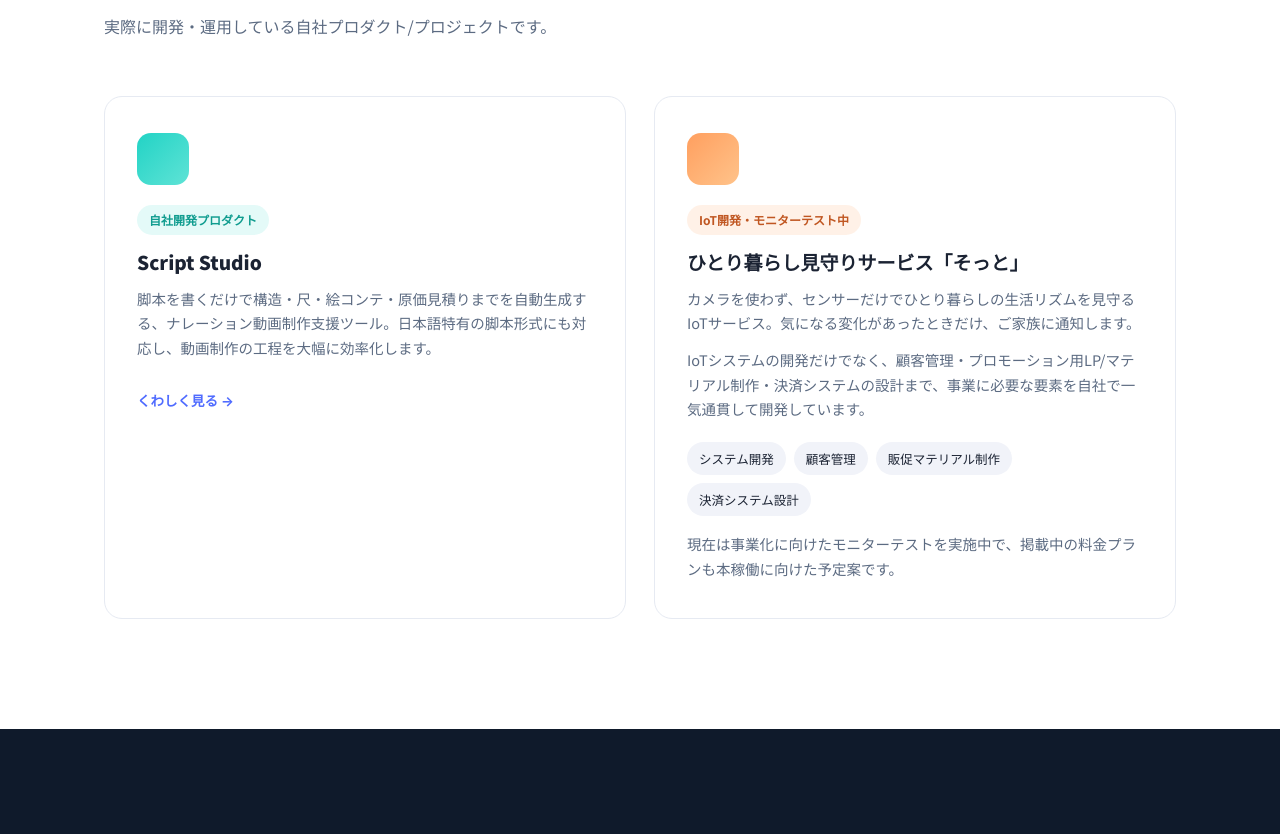
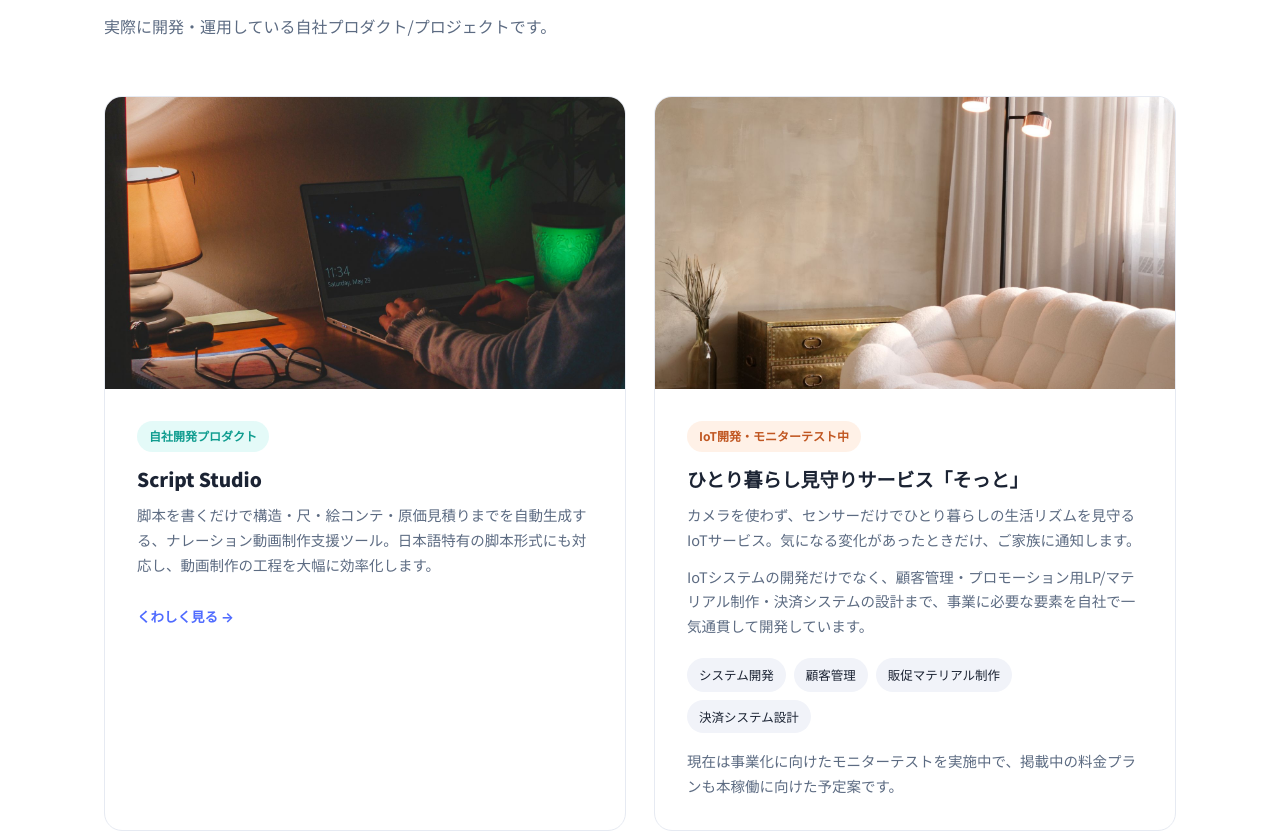
Before and after one commit to Hiroki93/hirameki-portfolio, a plain HTML site: page index.html in a window 1280 px wide. Shown: the part 3242-4076 px from the top of the page. Drawn offline with Linux system fonts and the light colour scheme.

Commit message:
プロフィール氏名・ファビコン・開発実績カードの実写真を追加
- プロフィールに実名(森野弘樹)を追加
- サイト共通ファビコン(favicon.svg)を追加、全ページに適用
- 開発実績(Script Studio/そっと)カードをCSSアイコンから実写真バナーに変更

```diff
--- a/index.html
+++ b/index.html
@@ -4,6 +4,7 @@
 <meta charset="UTF-8">
 <meta name="viewport" content="width=device-width, initial-scale=1.0">
 <title>HIRAMEKI | LP・HP制作 / 動画・画像素材 / 業務効率化</title>
+<link rel="icon" type="image/svg+xml" href="favicon.svg">
 <meta name="description" content="LP・HP制作、動画・画像素材制作、業務効率化(自動化)をワンストップでサポートします。">
 <link rel="preconnect" href="https://fonts.googleapis.com">
 <link href="https://fonts.googleapis.com/css2?family=Noto+Sans+JP:wght@400;500;700;900&family=Inter:wght@400;600;800&display=swap" rel="stylesheet">
@@ -161,15 +162,18 @@
 
       <div class="dev-grid">
         <article class="dev-card reveal">
-          <div class="dev-icon icon-media" aria-hidden="true"></div>
+          <div class="dev-thumb" style="background-image:url('assets/dev/script-studio.jpg')" aria-hidden="true"></div>
+          <div class="dev-card-body">
             <span class="status-badge status-live">自社開発プロダクト</span>
             <h3>Script Studio</h3>
             <p>脚本を書くだけで構造・尺・絵コンテ・原価見積りまでを自動生成する、ナレーション動画制作支援ツール。日本語特有の脚本形式にも対応し、動画制作の工程を大幅に効率化します。</p>
             <a href="#script-studio" class="dev-link">くわしく見る →</a>
+          </div>
         </article>
 
         <article class="dev-card reveal">
-          <div class="dev-icon icon-ops" aria-hidden="true"></div>
+          <div class="dev-thumb" style="background-image:url('assets/dev/sotto.jpg')" aria-hidden="true"></div>
+          <div class="dev-card-body">
             <span class="status-badge status-testing">IoT開発・モニターテスト中</span>
             <h3>ひとり暮らし見守りサービス「そっと」</h3>
             <p>カメラを使わず、センサーだけでひとり暮らしの生活リズムを見守るIoTサービス。気になる変化があったときだけ、ご家族に通知します。</p>
@@ -181,6 +185,7 @@
               <li>決済システム設計</li>
             </ul>
             <p class="dev-note">現在は事業化に向けたモニターテストを実施中で、掲載中の料金プランも本稼働に向けた予定案です。</p>
+          </div>
         </article>
       </div>
     </div>
@@ -393,6 +398,7 @@
       <div class="profile-text reveal">
         <p class="section-eyebrow">PROFILE</p>
         <h2>プロフィール</h2>
+        <p class="profile-name">森野 弘樹 <span>HIRAMEKI</span></p>
         <p>
           LP・HP制作を中心に、動画/画像素材制作や業務効率化の支援を行っています。
           「見た目の良いサイト」ではなく「成果につながるサイト」をモットーに、
--- a/style.css
+++ b/style.css
@@ -181,10 +181,11 @@
 .dev-grid{display:grid;grid-template-columns:repeat(2,1fr);gap:28px;}
 .dev-card{
   background:var(--card);border:1px solid var(--line);border-radius:var(--radius);
-  padding:36px 32px;transition:transform .25s ease, box-shadow .25s ease;
+  overflow:hidden;transition:transform .25s ease, box-shadow .25s ease;
 }
 .dev-card:hover{transform:translateY(-6px);box-shadow:var(--shadow);}
-.dev-icon{width:52px;height:52px;border-radius:14px;margin-bottom:20px;}
+.dev-thumb{aspect-ratio:16/9;background-size:cover;background-position:center;}
+.dev-card-body{padding:32px;}
 .status-badge{
   display:inline-block;font-size:12px;font-weight:700;padding:5px 12px;border-radius:999px;
   margin-bottom:14px;
@@ -299,6 +300,11 @@
   background:var(--grad);opacity:.9;
 }
 .profile-text{max-width:560px;}
+.profile-name{font-size:18px;font-weight:700;margin:16px 0 18px;}
+.profile-name span{
+  display:inline-block;margin-left:10px;font-size:12px;font-weight:700;color:var(--accent);
+  background:rgba(79,107,255,.1);padding:4px 10px;border-radius:999px;vertical-align:middle;
+}
 .profile-text p:last-child{color:var(--muted);font-size:15px;margin-top:6px;}
 
 /* ---------- Contact ---------- */
```
Also changed, not shown: samples/aoba-tax-hp.html (+1 -0 lines), samples/reborn-gym-lp.html (+1 -0 lines), samples/yui-salon-lp.html (+1 -0 lines), assets/dev/script-studio.jpg (added), assets/dev/sotto.jpg (added), favicon.svg (added). Lines whose indentation alone changed are shown as unchanged.
